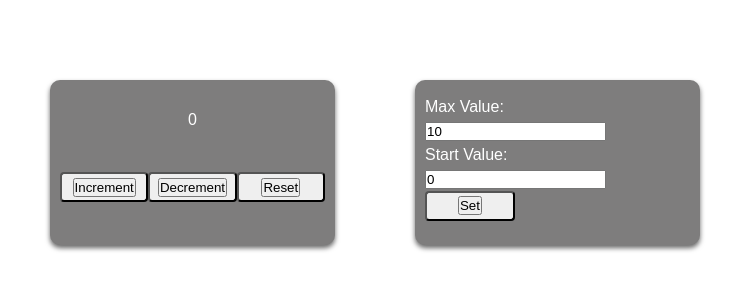
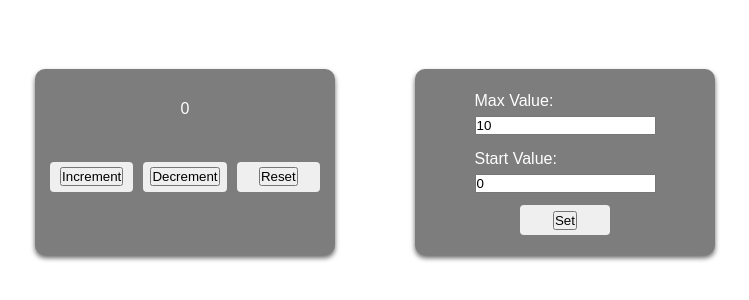
Before and after one commit to Masyak95/counter, a React (Create React App) app: page / in a window 1280 px wide. Shown: the part 238-538 px from the top of the page, without its empty margins (265-1014 px from the left). Built offline with nearby package versions, Linux system fonts and the light colour scheme.

Commit message:
code refactoring

```diff
--- a/src/components/Button/Button.module.css
+++ b/src/components/Button/Button.module.css
@@ -4,6 +4,8 @@
     align-items: center;
     width: 90px;
     height: 30px;
+    border: 0px;
+    margin: 5px;
 
     border-radius: 4px;
     /*text-decoration: none;*/
--- a/src/components/Counter/Counter.tsx
+++ b/src/components/Counter/Counter.tsx
@@ -5,7 +5,6 @@ import s from "./Counter.module.css"
 type CounterProps = {
     maxValue: number;
     startValue: number;
-
 }
 
 const Counter = ({ maxValue, startValue }: CounterProps) => {
--- a/src/components/Input/Input.module.css
+++ b/src/components/Input/Input.module.css
@@ -0,0 +1,7 @@
+.container{
+    margin: 5px;
+}
+
+input {
+
+}
--- a/src/components/Input/Input.tsx
+++ b/src/components/Input/Input.tsx
@@ -1,4 +1,5 @@
 import React from "react";
+import s from "./Input.module.css"
 
 type InputProps = {
     title: string;
@@ -9,7 +10,7 @@ type InputProps = {
 export const Input = (props: InputProps) => {
 
     return (
-        <div>
+        <div className={s.container}>
             <div>{props.title}</div>
             <input
                 type={"number"}
--- a/src/components/Settings/Settings.module.css
+++ b/src/components/Settings/Settings.module.css
@@ -1,3 +1,9 @@
 .error{
     color: red;
 }
+
+.container{
+    display: flex;
+    flex-direction: column;
+    align-items: center;
+}
```
Also changed, not shown: src/components/Settings/Settings.tsx (+7 -8 lines).
